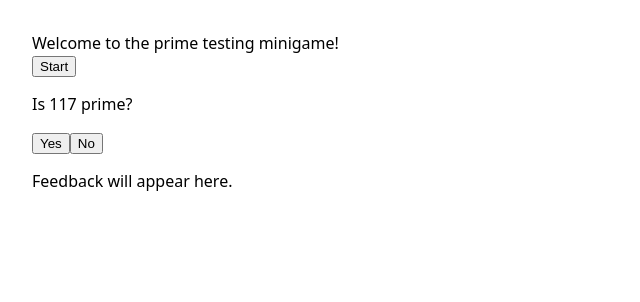
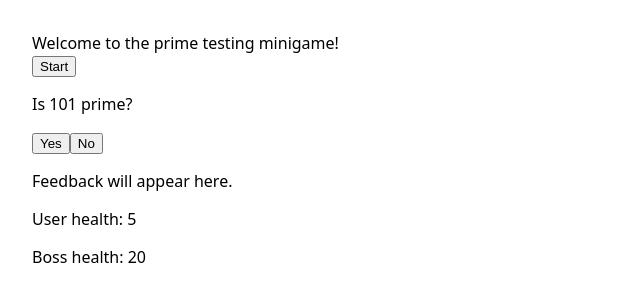
Before and after one commit to rabongHan/CSE210-WI26-Team2, a Next.js app: page /prime in a window 1280 px wide. Both pictures are taken after a click on the button "Start". Shown: the top 302 px of the page, without its empty margins (0-640 px from the left). Built offline with nearby package versions, Linux system fonts and the light colour scheme.

Commit message:
add player health, boss health, and ending screens

```diff
--- a/app/prime/page.tsx
+++ b/app/prime/page.tsx
@@ -2,81 +2,103 @@
 
 import { Target } from "lucide-react";
 import { useEffect, useState } from "react";
-import { generateBalancedNumbers } from "./lib/numberGenerator.ts";
+import { generateBalancedNumbers, isPrime } from "./lib/numberGenerator.ts";
 
 export default function Page() {
   const [now, setNow] = useState("");
 
   useEffect(() => setNow(new Date().toISOString()), []);
 
-  function StartGame() {
-    document.getElementById("gameContent").style.display = "block";
+    // to do: export all this to another module
+  var maxGuesses = 25;
+  var numList;
+  var currNumInd;
+  var currNum;
+  var userHealth;
+  var bossHealth;
+
+  function startGame() {
+    numList = generateBalancedNumbers(100, 300, maxGuesses, {});
+    currNumInd = 0; // the index into the num list
+    currNum = numList.numbers[currNumInd];
+    document.getElementById("num").textContent = currNum;
+    userHealth = 5;
+    document.getElementById("userHealth").textContent = userHealth;
+    bossHealth = 20;
+    document.getElementById("bossHealth").textContent = bossHealth;
+    showGameContent();
+    hidePlayerWin();
+    hideGameOver();
+    console.log(userHealth);
   }
 
-  var numList = generateBalancedNumbers(100, 300, 20, {});
-
-    // to do: export all this to another module
-    var currNumInd = 0; // the index into the num list
-    var currNum = numList.numbers[currNumInd];
-    var feedbackMessage = "";
-    var isPrime = function(num) {
-      if (num < 2) {
-        return false;
-      }
-      if (num % 2 === 0) {
-        return false;
-      }
-      for (var i = 3; i**2 <= num; i += 2) {
-        if (num % i === 0) {
-          return false;
-        }
-      }
-      return true;
-    }
     var clickYes = function() {
+      console.log(userHealth);
       if (isPrime(currNum)) {
-        displayCorrectPrime(currNum);
+        giveFeedback(currNum, true, true);
       }
       else {
-        displayIncorrectPrime(currNum);
+        giveFeedback(currNum, false, false);
+      }
+    }
+    var clickNo = function() {
+      if (isPrime(currNum)) {
+        giveFeedback(currNum, true, false);
+      }
+      else {
+        giveFeedback(currNum, false, true);
+      }
+    }
+    var giveFeedback = function(n, nIsPrime, correct) {
+      var message = "";
+      message += (correct ? "Yes" : "No");
+      message += ", it's ";
+      message += (nIsPrime ? "prime" : "composite");
+      document.getElementById("feedback").textContent = message;
+      if (correct) {
+        bossHealth -= 1;
+        document.getElementById("bossHealth").textContent = bossHealth;
+      }
+      else {
+        userHealth -= 1;
+        document.getElementById("userHealth").textContent = userHealth;
+      }
+      if (bossHealth === 0) {
+        playerWin();
+      }
+      if (userHealth === 0) {
+        gameOver();
       }
       nextNumber();
     }
-    var clickNo = function() {
-      if (isPrime(currNum)) {
-        displayIncorrectComposite(currNum);
-      }
-      else {
-        displayCorrectComposite(currNum);
-      }
-      nextNumber();
+    var showGameContent = function() {
+      document.getElementById("gameContent").style.display = "block";
     }
-    var displayCorrectPrime = function(n) {
-      console.log("Yes, it's prime");
-      feedbackMessage = "Yes, it's prime";
-      document.getElementById("feedback").textContent = feedbackMessage;
-      console.log(n);
+    var hideGameContent = function() {
+      document.getElementById("gameContent").style.display = "none";
     }
-    var displayIncorrectPrime = function(n) {
-      console.log("No, it's composite")
-      feedbackMessage = "No, it's composite";
-      document.getElementById("feedback").textContent = feedbackMessage;
-      console.log(n)
+    var playerWin = function() {
+      showPlayerWin();
+      hideGameContent();
     }
-    var displayCorrectComposite = function(n) {
-      console.log("Yes, it's composite")
-      feedbackMessage = "Yes, it's composite";
-      document.getElementById("feedback").textContent = feedbackMessage;
-      console.log(n)
+    var gameOver = function() {
+      showGameOver();
+      hideGameContent();
     }
-    var displayIncorrectComposite = function(n) {
-      console.log("No, it's prime")
-      feedbackMessage = "No, it's prime";
-      document.getElementById("feedback").textContent = feedbackMessage;
-      console.log(n)
+    var showPlayerWin = function() {
+      document.getElementById("winMsg").style.display = "block";
+    }
+    var showGameOver = function() {
+      document.getElementById("loseMsg").style.display = "block";
+    }
+    var hidePlayerWin = function() {
+      document.getElementById("winMsg").style.display = "none";
+    }
+    var hideGameOver = function() {
+      document.getElementById("loseMsg").style.display = "none";
     }
     var nextNumber = function() {
-      if (currNumInd < 19) {
+      if (currNumInd < maxGuesses - 1) {
         currNumInd += 1;
       }
       currNum = numList.numbers[currNumInd];
@@ -87,13 +109,20 @@ export default function Page() {
   return (
     <main style={{ fontFamily: "system-ui", padding: 24 }}>
       <div className="welcome">Welcome to the prime testing minigame!</div>
-      <button onClick={StartGame}>Start</button>
+      <button onClick={startGame}>Start</button>
       <div id="gameContent" style={{ display: "none" }}>
         <p>Is <span id="num">{currNum}</span> prime?</p>
         <button onClick={clickYes}>Yes</button>
         <button onClick={clickNo}>No</button>
-        <p>{feedbackMessage}</p>
         <p id="feedback">Feedback will appear here.</p>
+        <p>User health: <span id="userHealth">{userHealth}</span></p>
+        <p>Boss health: <span id="bossHealth">{bossHealth}</span></p>
+      </div>
+      <div id="winMsg" style={{ display: "none" }}>
+        <p>You win!</p>
+      </div>
+      <div id="loseMsg" style={{ display: "none" }}>
+        <p>Game over!</p>
       </div>
     </main>
   );
```
